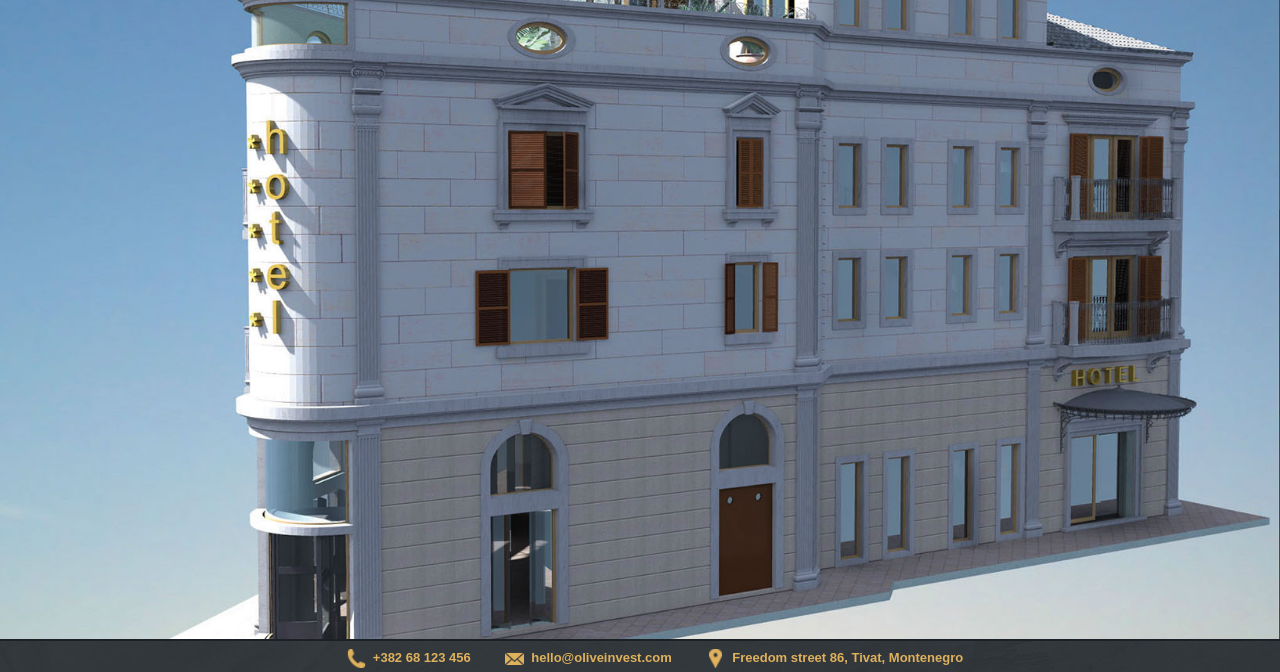
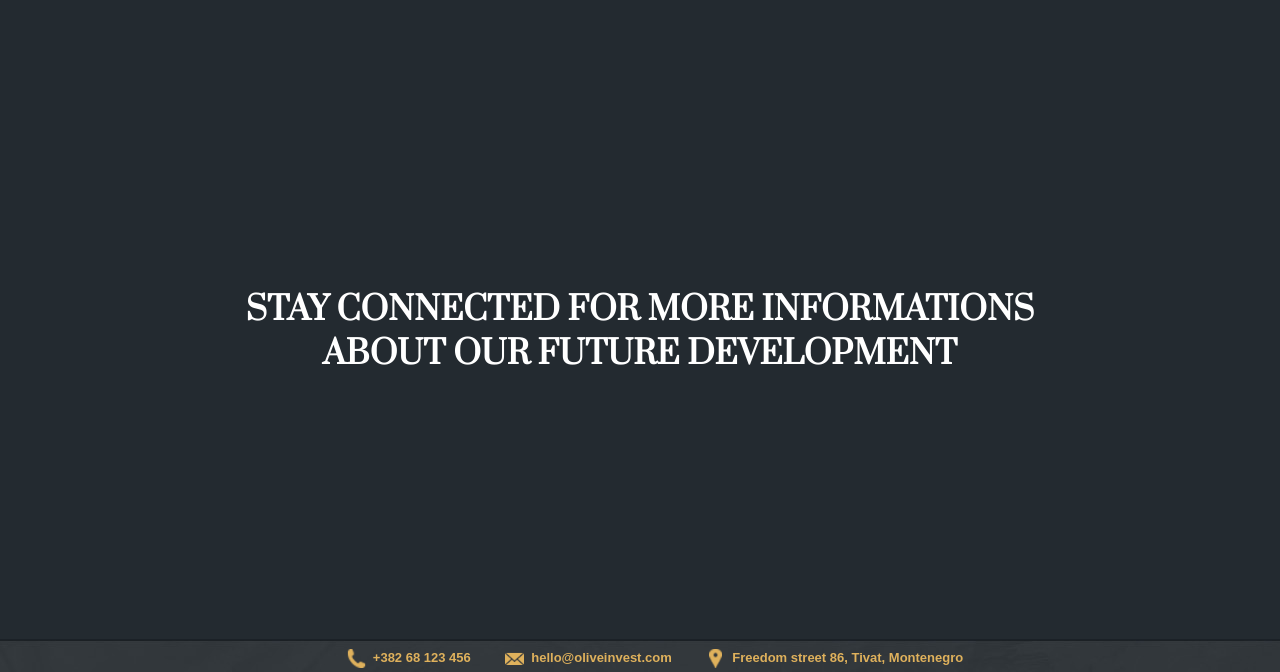
Before and after one commit to nemanja-tomic-zz/OliveInvest, an ASP.NET MVC app: page /FutureDevelopments in a window 1280 px wide. Shown: the part 128-800 px from the top of the page. Run offline with ASP.NET Core 8 and stand-ins for ASP.NET MVC 5, Linux system fonts and the light colour scheme; the project's own start-up code is not run, and a stand-in starts its controllers and pages; some libraries are stand-ins or nearby versions.

Commit message:
Slike neke updatovane, CSS za contacct us, Future development page promenjen, curent development pozadina setovana

```diff
--- a/OliveInvest/Content/Site.css
+++ b/OliveInvest/Content/Site.css
@@ -105,6 +105,7 @@ body, html {
     width: 100%;
     height: 100%;
     background: url("/Images/Backgrounds/Olive%20Invest-About%20Us%20background.jpg") no-repeat center center fixed;
+    background-position: 0px 140px;
     -webkit-background-size: cover;
     -moz-background-size: cover;
     -o-background-size: cover;
@@ -117,8 +118,7 @@ body, html {
     position: relative;
     text-align: center;
     height: 350px;
-    font-weight: 700;
-    opacity: 0.9;
+    opacity: 1;
 }
 
     .aboutUs > h1 {
@@ -137,6 +137,7 @@ body, html {
         position: relative;
         font-size: 12px;
         opacity: 1;
+        font-weight: 500;
     }
 /******************/
 .currentDev {
@@ -256,7 +257,7 @@ body, html {
 .destinationPage {
     width: 100%;
     height: 100%;
-    background: url("/Images/Backgrounds/Montenegro.jpg") no-repeat center center fixed;
+    background: url("/Images/Backgrounds/Boka.jpg") no-repeat center center fixed;
     -webkit-background-size: cover;
     -moz-background-size: cover;
     -o-background-size: cover;
@@ -292,8 +293,7 @@ body, html {
     text-align: center;
 }
 
-    .contactUs * {
-    }
+
 
 .contactForm {
     padding-top: 86px;
@@ -326,7 +326,7 @@ body, html {
     margin: 0px;
     margin-top: 30px;
     line-height: 43px;
-    width: 614px;
+    width: 100%;
     max-height: 200px;
     max-width: 700px;
     resize: none;
@@ -359,18 +359,30 @@ body, html {
 .futurePage {
     width: 100%;
     height: 100%;
-    background: url("/Images/Backgrounds/ACCamera_3.jpg") no-repeat center center fixed;
+    background-color: #232a30;
     -webkit-background-size: cover;
     -moz-background-size: cover;
     -o-background-size: cover;
     background-size: cover;
+    text-align: center;
+    position: relative;
 }
+
+    .futurePage h1 {
+        font-family: 'Prata',serif;
+        color: white;
+        position: relative;
+        top: 50%;
+        transform: translateY(-50%);
+        -webkit-transform: translateY(-50%);
+        -ms-transform: translateY(-50%);
+    }
 
 
 /*************************/
 .slider1:hover {
-      cursor:default;
-    }
+    cursor: default;
+}
 
 .slider1 {
     font-family: 'Prata',serif;
@@ -409,7 +421,7 @@ body, html {
     }
 
     .slider2 a {
-        margin-top:15px;
+        margin-top: 15px;
         text-decoration: none;
         border: 1px solid #dfb15c;
         padding: 5px 25px 5px 25px;
@@ -420,8 +432,9 @@ body, html {
         float: right;
         font-weight: 700;
     }
+
     .slider2:hover {
-      cursor:default;
+        cursor: default;
     }
 
 .slider3 {
@@ -437,7 +450,7 @@ body, html {
     }
 
     .slider3 a {
-        margin-top:15px;
+        margin-top: 15px;
         text-decoration: none;
         border: 1px solid #dfb15c;
         padding: 5px 25px 5px 25px;
@@ -447,8 +460,8 @@ body, html {
         right: 0px;
         float: right;
         font-weight: 700;
+    }
 
+    .slider3:hover {
+        cursor: default;
     }
-    .slider3:hover {
-      cursor:default;
-    }
--- a/OliveInvest/Views/FutureDevelopments/Index.cshtml
+++ b/OliveInvest/Views/FutureDevelopments/Index.cshtml
@@ -1,3 +1,3 @@
 <div class="futurePage">
-
+    <h1>STAY CONNECTED FOR MORE INFORMATIONS<br />ABOUT OUR FUTURE DEVELOPMENT</h1>
 </div>
```
Also changed, not shown: OliveInvest/Views/ContactUs/Index.cshtml (+6 -6 lines), OliveInvest/Images/Backgrounds/Boka.jpg (added), OliveInvest/Images/Backgrounds/Montenegro.jpg (deleted), OliveInvest/OliveInvest.csproj, 1 other file.
